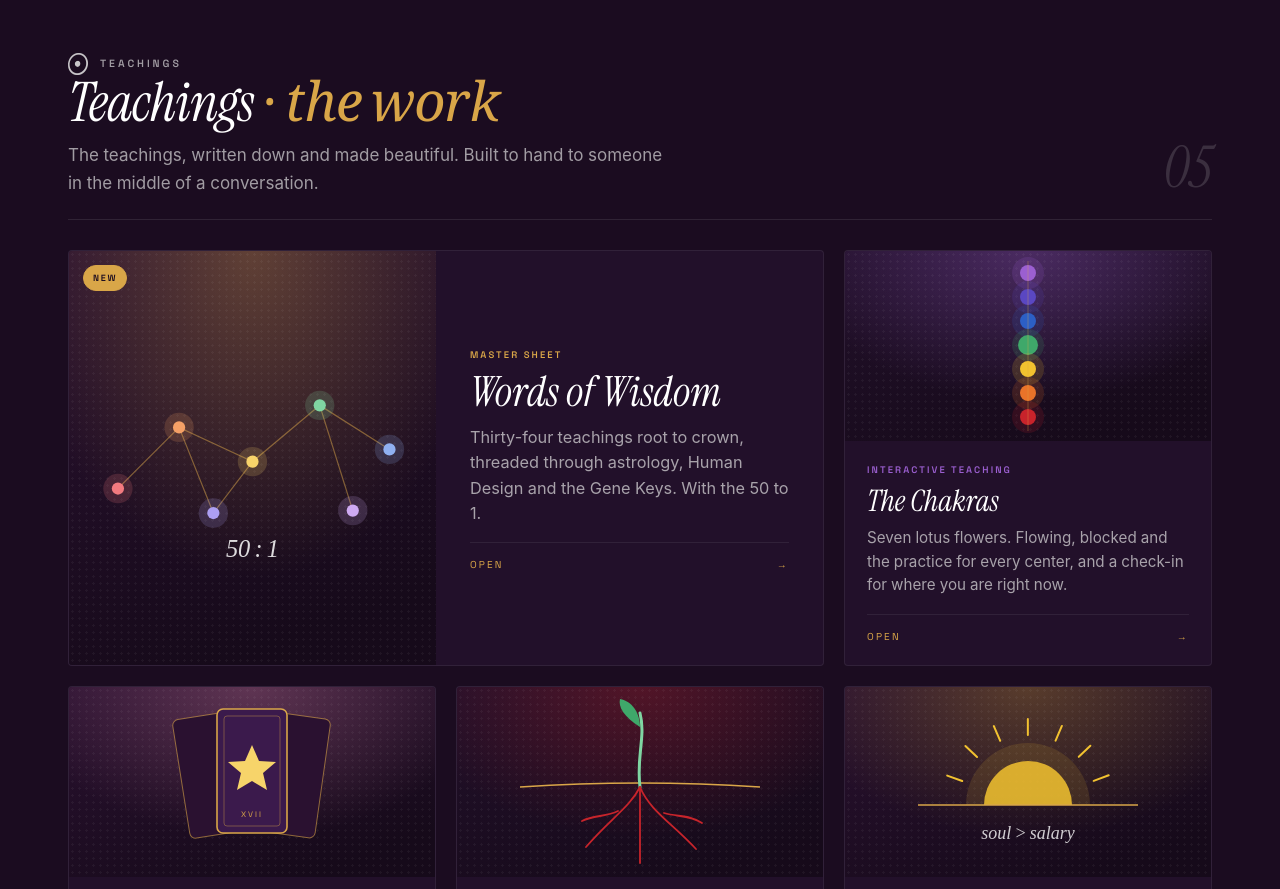
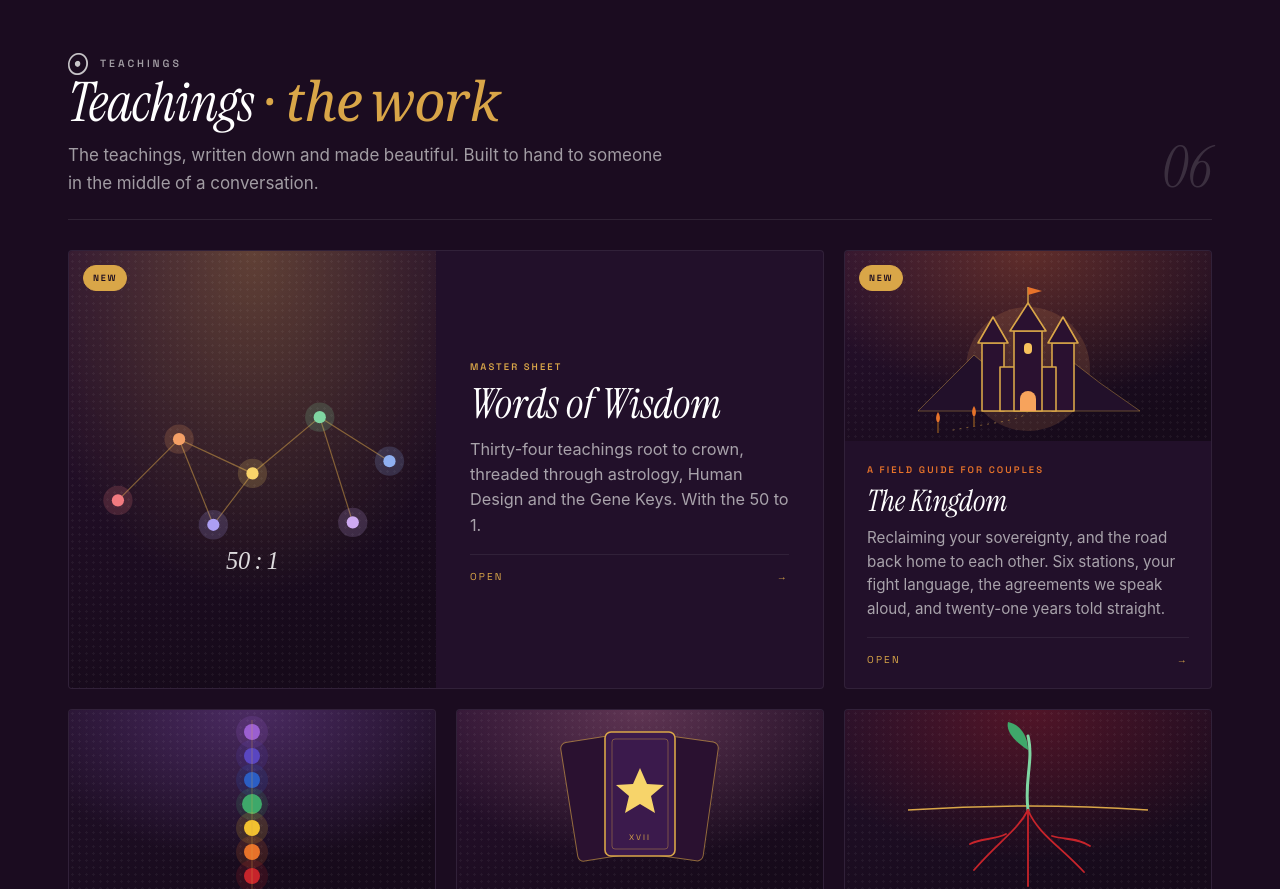
Before and after one commit to HagerCA/hagerca.github.io, a plain HTML site: page index.html in a window 1280 px wide. Shown: the part 1040-1929 px from the top of the page. Drawn offline with Linux system fonts and the light colour scheme.

Commit message:
Teachings: The Kingdom
Co-Authored-By: Claude Opus 5.5 <noreply@anthropic.com>

```diff
--- a/index.html
+++ b/index.html
@@ -210,6 +210,7 @@ const ART = {
   codex: `<svg viewBox="0 0 300 190"><rect x="56" y="40" width="188" height="110" rx="8" fill="#120714" stroke="#D9A648" stroke-width="1.6"/><circle cx="74" cy="56" r="3.5" fill="#C8242B"/><circle cx="86" cy="56" r="3.5" fill="#F2C230"/><circle cx="98" cy="56" r="3.5" fill="#3FA86A"/><text x="74" y="94" font-family="Space Grotesk,sans-serif" font-size="22" font-weight="700" fill="#F7D46A">/start</text><text x="74" y="122" font-family="Space Grotesk,sans-serif" font-size="14" fill="#E7E7E7" fill-opacity=".55">/harvest  /close</text><rect x="170" y="80" width="10" height="18" fill="#F7D46A" opacity=".8"/></svg>`,
   talk: `<svg viewBox="0 0 300 190"><path d="M60 50 h110 a12 12 0 0 1 12 12 v42 a12 12 0 0 1 -12 12 h-74 l-22 18 v-18 h-14 a12 12 0 0 1 -12 -12 v-42 a12 12 0 0 1 12 -12z" fill="#2A1130" stroke="#D9A648" stroke-width="1.6"/><path d="M134 92 h104 a12 12 0 0 1 12 12 v36 a12 12 0 0 1 -12 12 h-10 v16 l-20 -16 h-74 a12 12 0 0 1 -12 -12 v-36 a12 12 0 0 1 12 -12z" fill="#3B1A4C" stroke="#E58BB0" stroke-width="1.6"/>${[0,1].map(i=>`<line x1="68" x2="${160-i*30}" y1="${72+i*16}" y2="${72+i*16}" stroke="#E7E7E7" stroke-opacity=".35" stroke-width="3" stroke-linecap="round"/>`).join('')}<text x="190" y="130" text-anchor="middle" font-family="Instrument Serif,serif" font-style="italic" font-size="20" fill="#fff">SAGE</text></svg>`,
   blueprint: `<svg viewBox="0 0 300 190">${Array.from({length:11},(_,i)=>`<line x1="${30+i*24}" y1="14" x2="${30+i*24}" y2="176" stroke="#8FB0F0" stroke-opacity=".14"/>`).join('')}${Array.from({length:7},(_,i)=>`<line x1="30" y1="${14+i*27}" x2="270" y2="${14+i*27}" stroke="#8FB0F0" stroke-opacity=".14"/>`).join('')}<path d="M70 150 A80 80 0 0 1 230 150" fill="none" stroke="#D9A648" stroke-opacity=".55" stroke-width="2.4"/><path d="M90 150 A60 60 0 0 1 210 150" fill="none" stroke="#7FD6A2" stroke-opacity=".4" stroke-width="1.4"/><line x1="50" y1="150" x2="250" y2="150" stroke="#D9A648" stroke-width="1.6"/><path d="M150 150 C148 128 153 108 150 82" stroke="#D9A648" stroke-width="2.6" fill="none" stroke-linecap="round"/><path d="M150 118 C136 112 128 102 124 88 M150 106 C164 98 172 88 176 74 M150 96 C142 86 141 76 144 66" stroke="#7FD6A2" stroke-width="2" fill="none" stroke-linecap="round"/><path d="M150 150 C142 160 128 166 112 174 M150 150 C158 160 172 166 188 174 M150 150 V178" stroke="#C8242B" stroke-width="1.6" fill="none" stroke-linecap="round" opacity=".85"/>${[[124,88,'#F2C230'],[176,74,'#E58BB0'],[144,66,'#8FB0F0'],[150,80,'#3FA86A']].map(([x,y,c])=>`<circle cx="${x}" cy="${y}" r="5" fill="${c}"/><circle cx="${x}" cy="${y}" r="11" fill="${c}" fill-opacity=".18"/>`).join('')}</svg>`,
+  kingdom: `<svg viewBox="0 0 300 190"><circle cx="150" cy="118" r="62" fill="#F7A35C" fill-opacity=".14"/><path d="M40 160 L96 104 L124 128 L150 160 Z M150 160 L196 112 L222 132 L262 160 Z" fill="#22102A" stroke="#D9A648" stroke-opacity=".4"/><g fill="#2A1130" stroke="#D9A648" stroke-width="1.6" stroke-linejoin="round"><rect x="104" y="92" width="22" height="68"/><path d="M100 92 L115 66 L130 92 Z"/><rect x="174" y="92" width="22" height="68"/><path d="M170 92 L185 66 L200 92 Z"/><rect x="122" y="116" width="56" height="44"/><rect x="136" y="80" width="28" height="80"/><path d="M132 80 L150 52 L168 80 Z"/></g><line x1="150" y1="52" x2="150" y2="36" stroke="#D9A648" stroke-width="1.4"/><path d="M150 36 L164 40 L150 44 Z" fill="#E8732A"/><path d="M142 160 L142 148 A8 8 0 0 1 158 148 L158 160 Z" fill="#F7A35C"/><rect x="146" y="92" width="8" height="11" rx="4" fill="#F7C25C"/><path d="M150 160 C 146 170 110 172 70 180" stroke="#D9A648" stroke-opacity=".5" stroke-dasharray="2 5" fill="none"/>${[[96,176],[60,182]].map(([x,y])=>`<line x1="${x}" y1="${y}" x2="${x}" y2="${y-10}" stroke="#7A4A20" stroke-width="1.6"/><path d="M${x} ${y-10} c-3 -3 -2 -8 0 -11 c2 3 3 8 0 11z" fill="#E8732A"/>`).join('')}</svg>`,
   prayer: `<svg viewBox="0 0 300 190"><rect x="104" y="26" width="92" height="140" rx="8" fill="none" stroke="#E7E7E7" stroke-opacity=".35" stroke-dasharray="4 6"/><path d="M150 70 c-6 14 -6 30 0 44 c6 -14 6 -30 0 -44z" fill="#D9A648" fill-opacity=".7"/><path d="M150 112 c-18 -6 -28 -18 -30 -32 c14 4 26 14 30 32z M150 112 c18 -6 28 -18 30 -32 c-14 4 -26 14 -30 32z" fill="#D9A648" fill-opacity=".4"/></svg>`
 };
 
@@ -219,6 +220,7 @@ const ROOMS = [
   dek:'The teachings, written down and made beautiful. Built to hand to someone in the middle of a conversation.',
   cards:[
    {t:'Words of Wisdom', k:'Master sheet', d:'Thirty-four teachings root to crown, threaded through astrology, Human Design and the Gene Keys. With the 50 to 1.', u:'words-of-wisdom/', art:'stars', a:'#D9A648', g1:'rgba(217,166,72,.32)', g2:'#2A1130', feature:true, isNew:true},
+   {t:'The Kingdom', k:'A field guide for couples', d:'Reclaiming your sovereignty, and the road back home to each other. Six stations, your fight language, the agreements we speak aloud, and twenty-one years told straight.', u:'the-kingdom/', art:'kingdom', a:'#E8732A', g1:'rgba(232,115,42,.3)', g2:'#2A1130', isNew:true},
    {t:'The Chakras', k:'Interactive teaching', d:'Seven lotus flowers. Flowing, blocked and the practice for every center, and a check-in for where you are right now.', u:'chakras/', art:'chakras', a:'#9B5FD0', g1:'rgba(155,95,208,.35)', g2:'#22102A'},
    {t:'The Living Arcana', k:'Field guide', d:'Eighteen sacred roles matched to the tarot, a five-level ladder, and a Reading that ends in a three-card spread.', u:'living-arcana/', art:'arcana', a:'#E58BB0', g1:'rgba(229,139,176,.3)', g2:'#2A1130'},
    {t:'Ground First', k:'A practice', d:'Grounding and protection. The practice to do before anything else.', u:'ground-first/', art:'ground', a:'#C8242B', g1:'rgba(200,36,43,.3)', g2:'#22102A', open:true},
```
